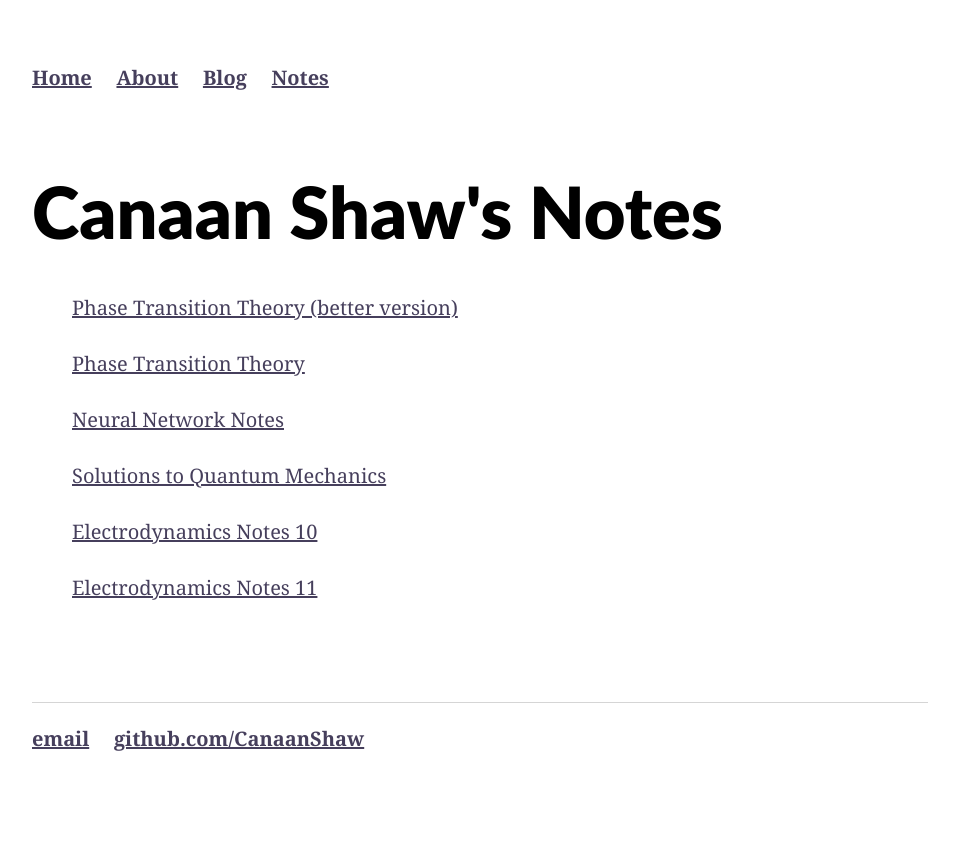
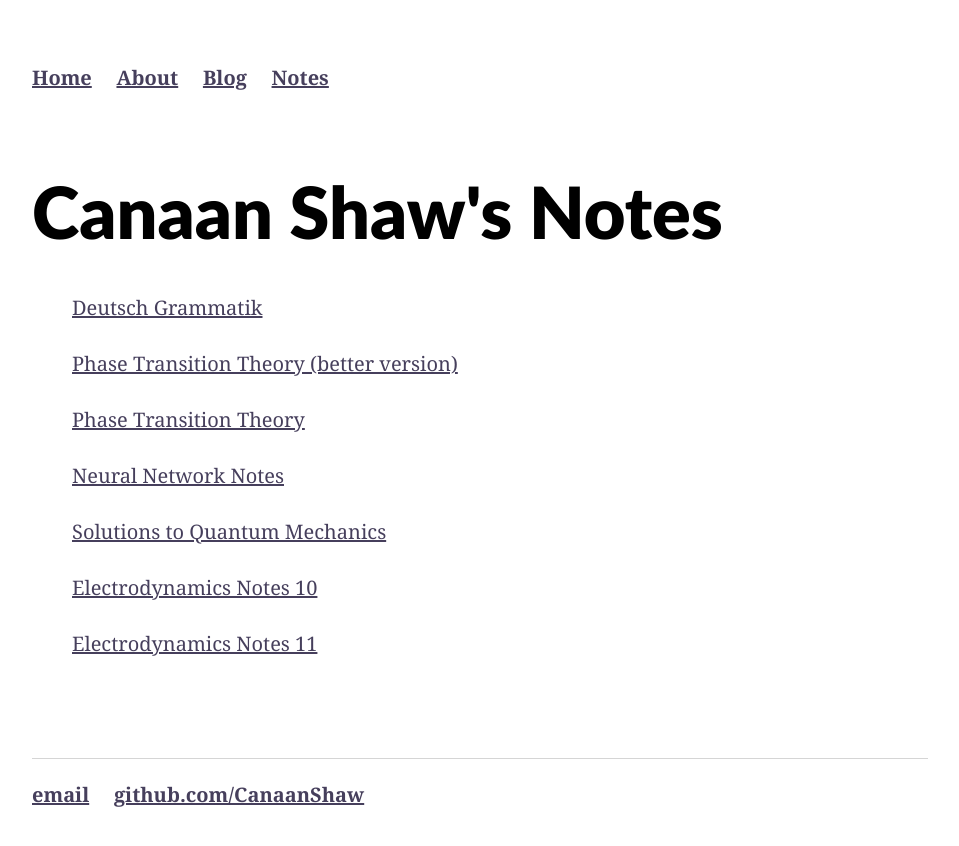
Before and after one commit to CanaanShaw/CanaanShaw, a Jekyll site: the page built from notes/index.html, in a window 1280 px wide. Shown: the top 846 px of the page, without its empty margins (160-1119 px from the left). Built offline with Jekyll 4.4.1, drawn with Linux system fonts in a browser that asks for light colours; some web fonts are replaced.

Commit message:
Update index.html

```diff
--- a/notes/index.html
+++ b/notes/index.html
@@ -5,6 +5,8 @@ title: Canaan Shaw's Notes
     <h1>{{ page.title }}</h1>
     <ul class="posts">
 
+
+    <p><a href='/notes/Deutsch_Grammatik.html'>Deutsch Grammatik</a></p>
     <p><a href='/notes/Phase_Transition_Theory_Typora.html'>Phase Transition Theory (better version)</a></p>
     <p><a href='/notes/Phase_Transition_Theory.html'>Phase Transition Theory</a></p>
     <p><a href='/notes/Neural_Network_Notes.pdf'>Neural Network Notes</a></p>
```
